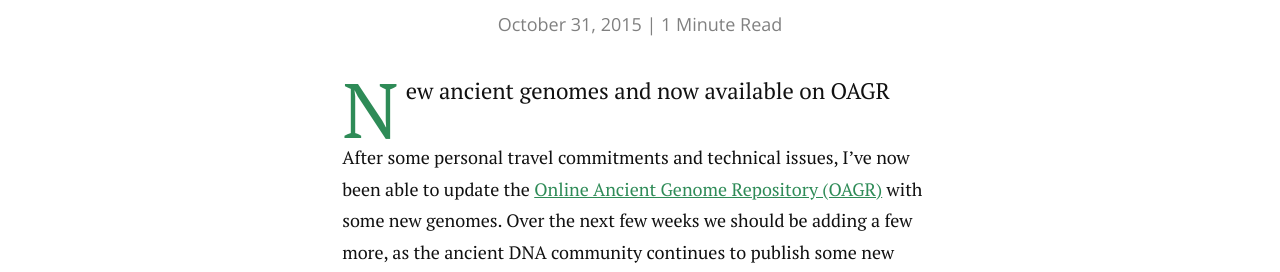
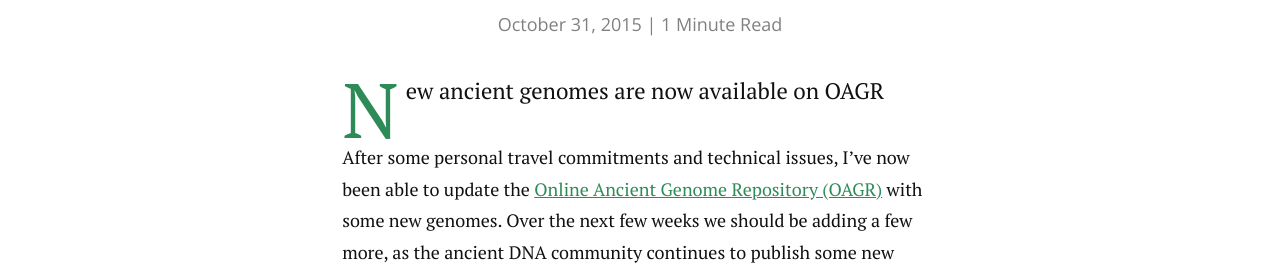
Before and after one commit to jimmybgammyknee/jimmybgammyknee.github.io, a Jekyll site: the page built from _posts/2015-10-31-new-on-OAGR.markdown, in a window 1280 px wide. Shown: the part 366-638 px from the top of the page. Built offline with Jekyll 4.4.1, drawn with Linux system fonts in a browser that asks for light colours; nearby versions of some CDN libraries; Markdown is read by kramdown in place of the engine named in the settings.

Commit message:
edit spelling

```diff
--- a/_posts/2015-10-31-new-on-OAGR.markdown
+++ b/_posts/2015-10-31-new-on-OAGR.markdown
@@ -4,7 +4,7 @@ title:  "OAGR update"
 date:   2015-10-31
 ---
 
-<p class="intro"><span class="dropcap">N</span>ew ancient genomes and now available on OAGR</p>
+<p class="intro"><span class="dropcap">N</span>ew ancient genomes are now available on OAGR</p>
 
 After some personal travel commitments and technical issues, I've now been able to update the <a href="https://www.oagr.org.au"> Online Ancient Genome Repository (OAGR)</a> with some new genomes. Over the next few weeks we should be adding a few more, as the ancient DNA community continues to publish some new ancient human and microbiome data.
 
```
